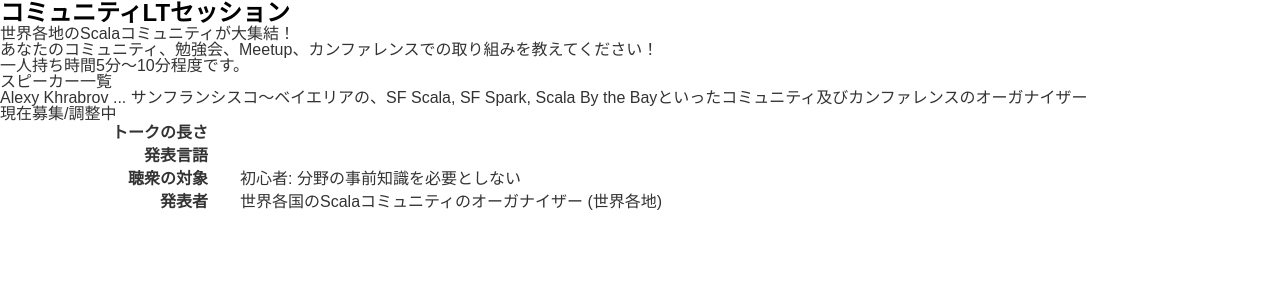
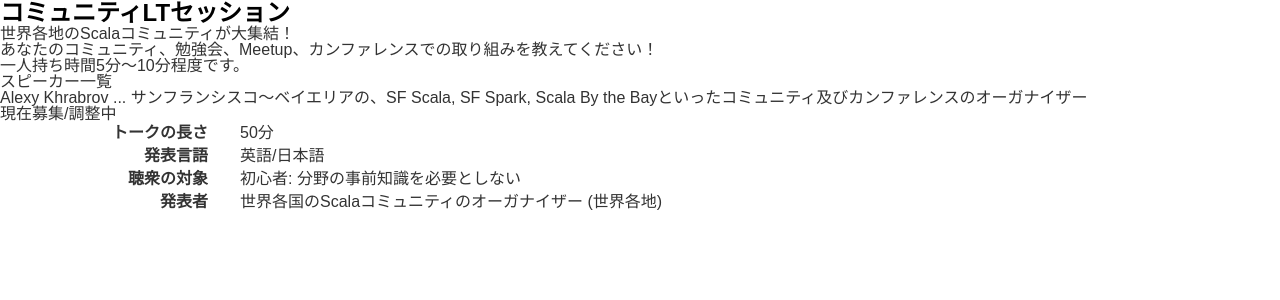
Before and after one commit to scalajp/2016.scalamatsuri.org, a Jekyll site: the page built from _candidates_ja/CommunitySession.html, in a window 1280 px wide. Shown: the top 300 px of the page. Built offline with Jekyll 4.4.1, drawn with Linux system fonts in a browser that asks for light colours; nearby versions of some CDN libraries.

Commit message:
Supported English/Japanese and 50 minutes

```diff
--- a/_includes/schedule_en.html
+++ b/_includes/schedule_en.html
@@ -11,6 +11,7 @@
     {% case candidate.length %}
     {% when 15 %} 15 minutes
     {% when 40 %} 40 minutes
+    {% when 50 %} 50 minutes
     {% endcase %}
   </dd>
 
@@ -68,7 +70,7 @@
     {% if candidate.twitter %}
     <a href="https://twitter.com/{{ candidate.twitter }}">@{{ candidate.twitter }}</a>
     {% endif %}
-    <span class="session_details">{% if candidate.language == "Japanese" %}J{% else %}E{% endif %}{% if candidate.audience == "Beginner" %}+{% elsif candidate.audience == "Intermediate" %}++{% else %}+++{% endif %}
+    <span class="session_details">{% if candidate.language == "Japanese" %}J{% elsif candidate.language == "English" %}E{% else %}E/J{% endif %}{% if candidate.audience == "Beginner" %}+{% elsif candidate.audience == "Intermediate" %}++{% else %}+++{% endif %}
     </span>
   {% endif %}
 {% endfor %}
--- a/_includes/schedule_ja.html
+++ b/_includes/schedule_ja.html
@@ -11,6 +11,7 @@
     {% case candidate.length %}
     {% when 15 %} 15分
     {% when 40 %} 40分
+    {% when 50 %} 50分
     {% endcase %}
   </dd>
 
@@ -19,6 +20,7 @@
     {% case candidate.language %}
     {% when 'Japanese' %} 日本語
     {% when 'English' %} 英語
+    {% when 'English/Japanese' %} 英語/日本語
     {% endcase %}
   </dd>
 
@@ -68,7 +70,7 @@
     {% if candidate.twitter %}
     <a href="https://twitter.com/{{ candidate.twitter }}">@{{ candidate.twitter }}</a>
     {% endif %}
-    <span class="session_details">{% if candidate.language == "Japanese" %}J{% else %}E{% endif %}{% if candidate.audience == "Beginner" %}+{% elsif candidate.audience == "Intermediate" %}++{% else %}+++{% endif %}
+    <span class="session_details">{% if candidate.language == "Japanese" %}J{% elsif candidate.language == "English" %}E{% else %}E/J{% endif %}{% if candidate.audience == "Beginner" %}+{% elsif candidate.audience == "Intermediate" %}++{% else %}+++{% endif %}
     </span>
   {% endif %}
 {% endfor %}
--- a/_layouts/candidates_en.html
+++ b/_layouts/candidates_en.html
@@ -56,6 +56,7 @@
     {% case page.length %}
     {% when 15 %} 15 minutes
     {% when 40 %} 40 minutes
+    {% when 50 %} 50 minutes
     {% endcase %}
   </dd>
 
--- a/_layouts/candidates_ja.html
+++ b/_layouts/candidates_ja.html
@@ -57,6 +57,7 @@
     {% case page.length %}
     {% when 15 %} 15分
     {% when 40 %} 40分
+    {% when 50 %} 50分
     {% endcase %}
   </dd>
 
@@ -65,6 +66,7 @@
     {% case page.language %}
     {% when "Japanese" %} 日本語
     {% when "English" %} 英語
+    {% when "English/Japanese" %} 英語/日本語
     {% endcase %}
   </dd>
 
```
Also changed, not shown: other parts of _includes/schedule_en.html (+1 -0 lines), other parts of _layouts/candidates_en.html (+1 -0 lines).
